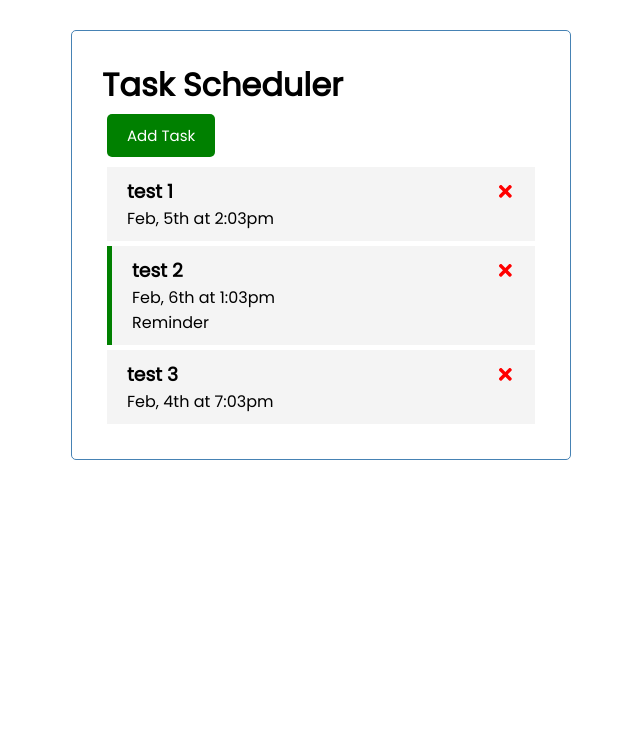
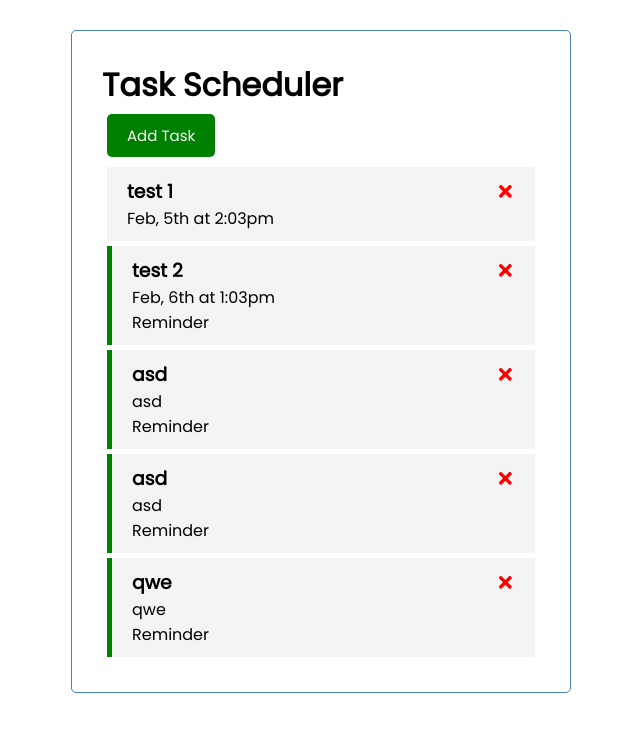
Before and after one commit to feischml/react-task-tracker, a React (Create React App) app: page / in a window 1280 px wide. Shown: the top 732 px of the page, without its empty margins (319-959 px from the left). Built offline with nearby package versions, Linux system fonts and the light colour scheme; data requests are answered from the project's data file.

Commit message:
next commit

```diff
--- a/db.json
+++ b/db.json
@@ -1,19 +1,34 @@
 {
-  "posts": [
+  "tasks": [
     {
-      "id": 1,
-      "title": "json-server",
-      "author": "typicode"
+      "id": "1",
+      "text": "test 1",
+      "day": "Feb, 5th at 2:03pm",
+      "reminder": false
+    },
+    {
+      "id": "2",
+      "text": "test 2",
+      "day": "Feb, 6th at 1:03pm",
+      "reminder": true
+    },
+    {
+      "text": "asd",
+      "day": "asd",
+      "reminder": true,
+      "id": "_aJad3B"
+    },
+    {
+      "text": "asd",
+      "day": "asd",
+      "reminder": true,
+      "id": "QM2LDvF"
+    },
+    {
+      "text": "qwe",
+      "day": "qwe",
+      "reminder": true,
+      "id": "Vy3ow_k"
     }
-  ],
-  "comments": [
-    {
-      "id": 1,
-      "body": "some comment",
-      "postId": 1
-    }
-  ],
-  "profile": {
-    "name": "typicode"
-  }
+  ]
 }
--- a/src/App.js
+++ b/src/App.js
@@ -1,5 +1,5 @@
 import Header from "./components/Header";
-import { useState } from 'react'
+import { useState, useEffect } from 'react'
 import Tasks from "./components/Tasks";
 import AddTask from "./components/AddTask";
 
@@ -8,33 +8,44 @@ const App = () => {
 
   const[showTaskComponent, setShowTaskComponent] = useState(false)
 
-  const [tasks, setTasks] = useState([
-    {   id: '1',
-        text: 'test 1',
-        day: 'Feb, 5th at 2:03pm',
-        reminder: false
-    },
-    {   id: '2',
-        text: 'test 2',
-        day: 'Feb, 6th at 1:03pm',
-        reminder: true },
-    {   id: '3',
-        text: 'test 3',
-        day: 'Feb, 4th at 7:03pm',
-        reminder: false
+  const [tasks, setTasks] = useState([])
+
+  useEffect(() => {
+    const getTasks = async () => {
+      const fetchTasksFromServer = await fetchTasks()
+      setTasks(fetchTasksFromServer)
     }
-  ])
+    getTasks()
+  },[])
 
-  const deleteTask = (id) => {
+  const fetchTasks = async () => {
+    const res =  await fetch('http://localhost:5000/tasks')
+    const data = await res.json()
+    return data
+  }
+
+  const deleteTask = async (id) => {
+    await fetch('http://localhost:5000/tasks/' + id, { method: 'DELETE' })
     setTasks(tasks.filter( (task) => task.id !== id ))
   }
 
-  const addTask = ({text, day, reminder}) => {
-    setTasks(tasks.concat({
+  const addTask = async ({text, day, reminder}) => {
+    const task = {
       text: text,
       day: day,
       reminder: reminder
-    }))
+    }
+
+    const res = await fetch('http://localhost:5000/tasks/', {
+      method: 'POST',
+      headers: {
+        'Content-Type': 'application/json',
+      },
+      body: JSON.stringify(task),
+    })
+
+    const data = await res.json()
+    setTasks([...tasks, data])
   }
 
   const togleReminder = (id) => {
--- a/src/components/Tasks.js
+++ b/src/components/Tasks.js
@@ -3,8 +3,8 @@ import Task from "./Task"
 function Tasks({tasks, onDelete, onTogle}) {
     return (
         <>
-            {tasks.map((task) => (
-                <Task key={task.id} task={task} onDelete={onDelete} onTogle={onTogle}></Task>
+            {tasks.map((task, index) => (
+                <Task key={index} task={task} onDelete={onDelete} onTogle={onTogle}></Task>
             ))}
         </>
     )
```
